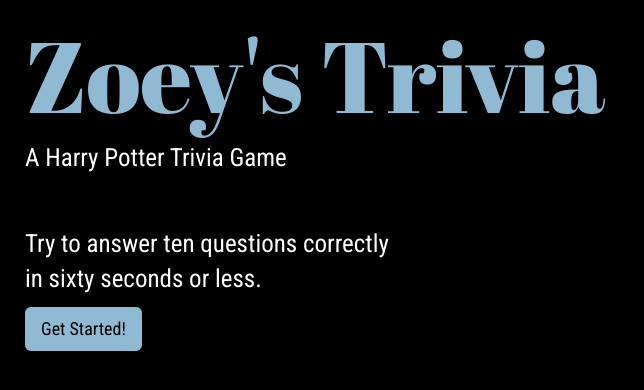
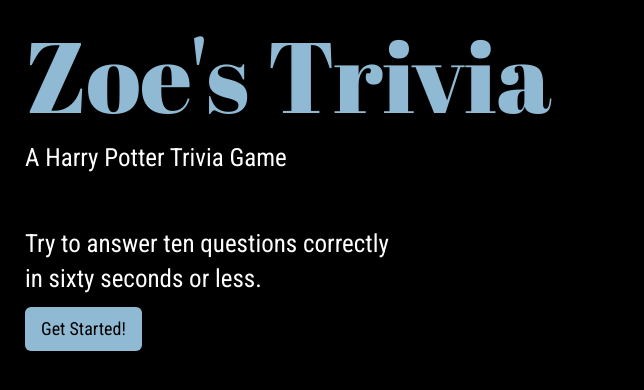
Before and after one commit to LisaFreedman/PotterTrivia, a plain HTML site: page index.html in a window 1280 px wide. Shown: the whole page, without its empty margins (0-644 px from the left). Drawn offline with nearby package versions, Linux system fonts and the light colour scheme.

Commit message:
hame fix

```diff
--- a/index.html
+++ b/index.html
@@ -16,7 +16,7 @@
     <div class="container">
         <div class="row">
             <div class="col-sm-7 pageheader">
-                <h1>Zoey's Trivia</h1>
+                <h1>Zoe's Trivia</h1>
                 <p id="subHeader">A Harry Potter Trivia Game</p>
             </div>
             <div class="col-sm-5"></div>
```
